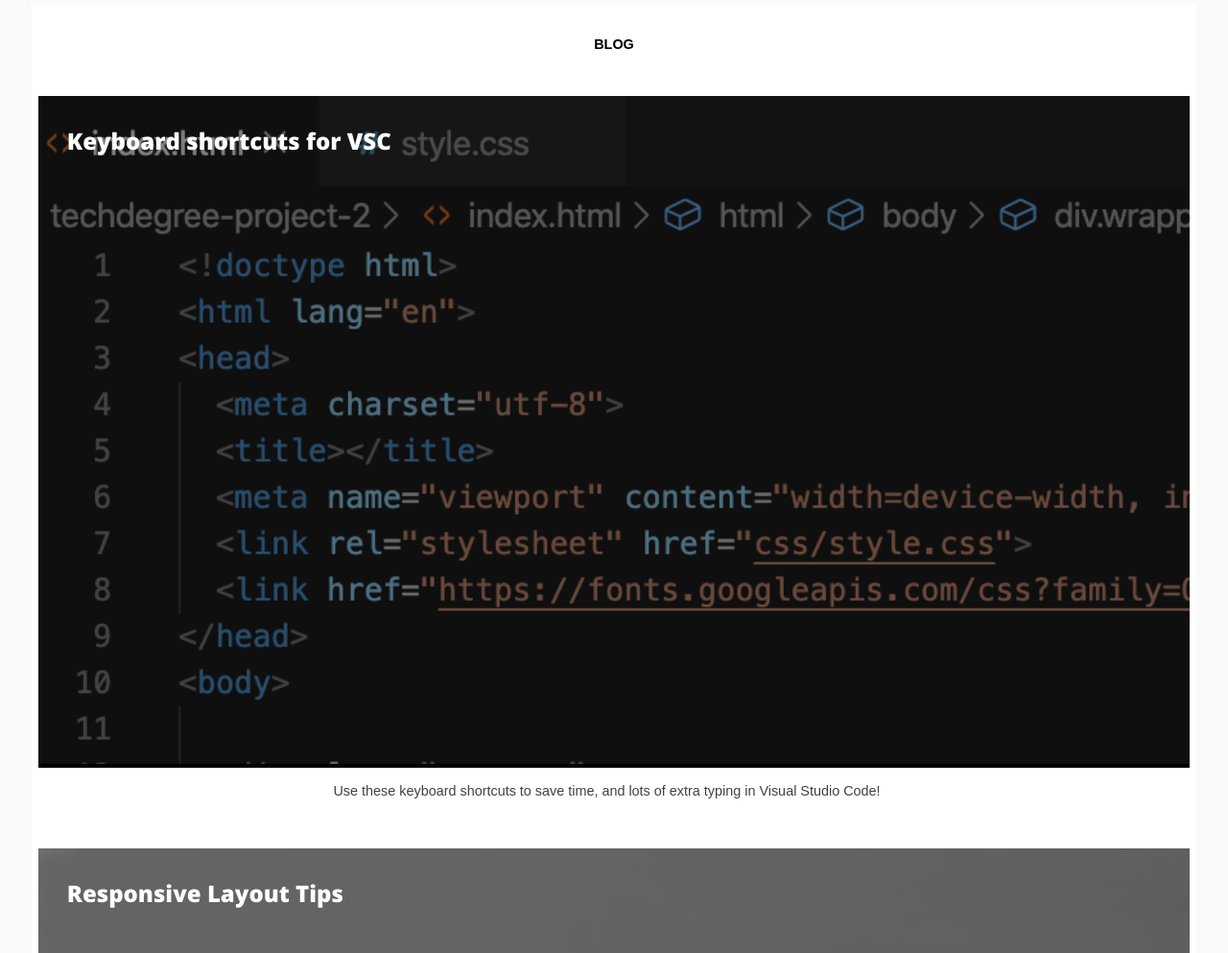
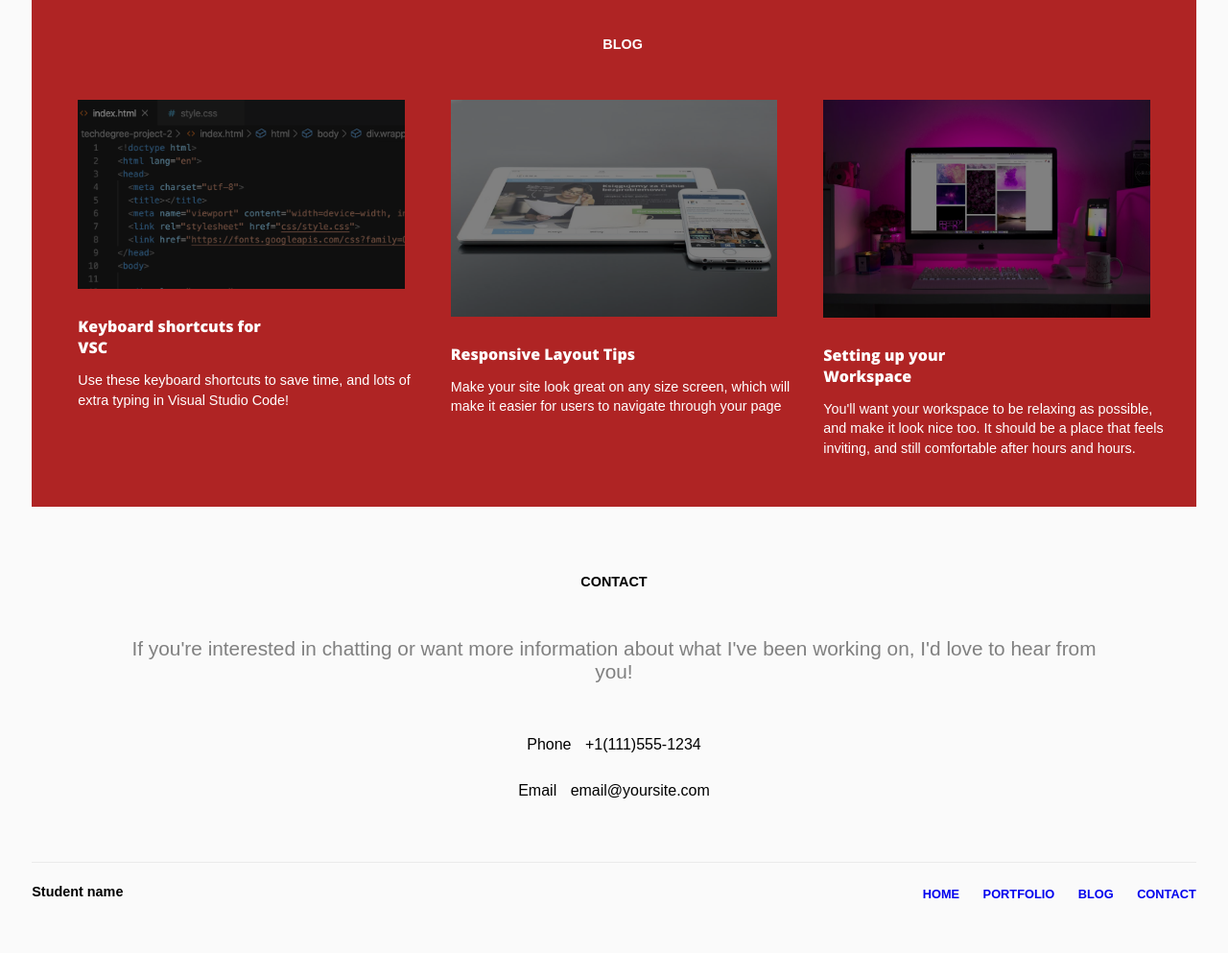
Before and after one commit to Sizu24/Responsive-Layout, a plain HTML site: page index.html in a window 1280 px wide. Shown: the part 1307-2300 px from the top of the page at 96% size. Drawn offline with nearby package versions, Linux system fonts and the light colour scheme.

Commit message:
blog img and articles set for 768 and 1024 size screens

```diff
--- a/css/style.css
+++ b/css/style.css
@@ -8,6 +8,7 @@ body {
   font-family: "Alta", sans-serif;
   background: #fafafa;
   margin-top: 25px;
+  max-width: 1280px;
 }
 
 a {
@@ -98,6 +99,7 @@ footer p {
 header .profile-pic {
   margin-top: 40px;
   width: 70%;
+
 }
 
 .title {
@@ -112,10 +114,6 @@ header .profile-pic {
   padding-bottom: 25px;
   padding-top: 10px;
   color: #969696;
-}
-
-.gradient-image {
-  background-image: linear-gradient(rgba: 0,0,0,0.5), url(images/code.png);
 }
 
 .footer-nav {
@@ -153,11 +151,9 @@ header .profile-pic {
   font-size: 0.9em;
   font-weight: 900;
 }
-
 .footer-message {
   color: #808080;
 }
-
 .contact-info {
   word-spacing: 10px;
   font-weight: 500;
@@ -171,14 +167,24 @@ header .profile-pic {
   text-align: center;
   background: #ffffff;
 }
-
 #portfolio img {
   width: 100%;
 }
 
+
+
+
+
+
 #blog {
   text-align: center;
-  background: #ffffff;
+  background: #af2424;
+  color: #fff;
+  padding: 0 3% 1% 3%;
+}
+
+#blog article {
+  position: relative;
 }
 
 figure {
@@ -186,26 +192,25 @@ figure {
   width: 100%;
   margin: 0;
 }
+
  #blog img{
    width: 100%;
    position: relative;
    opacity: 0.5;
-
  }
 
  .blog-info {
-   color: rgb(68, 64, 64);
+   color: #fff;
 
  }
  #blog h2 {
   position: absolute;
   color: #fff;
-  opacity: 1.0;
-  z-index: 1;
-  margin-left: 30px;
   font-weight: 900;
   font-size: 1.5rem;
   font-family: 'Open Sans', sans-serif;
+  top: 5px;
+  left: 30px;
  }
 
  #blog img:hover {
@@ -226,36 +231,43 @@ figure {
     flex-direction: row;
     justify-content: center;
   }
+
   .nav li {
     padding: 20px;
     background: #fafafa;
   }
+
   header {
     flex-direction: row-reverse;
   }
+
   .profile-pic {
     max-width: 42%;
     padding-right: 10px;
     padding-bottom: 60px;
   }
+
   .introduction{
     flex-basis: 40%;
     padding-top: 10px;
     padding-left: 1%;
     text-align: left;
     font-size: 1.3em;
+  }
 
-  }
   header p {
     flex-grow: 1;
   }
-  article {
+
+  #portfolio article {
     flex-basis: 48%;
     margin: 0 0.4em;
   }
-  article p {
+
+  #portfolio article p {
     padding: 0 35px 35px 20px;
   }
+
   .footer-message {
     font-size: 1.3em;
     padding: 0 85px 25px 85px;
@@ -289,6 +301,59 @@ figure {
   .contact-section {
     padding-top: 10px;
   }
+
+
+  #blog{
+    display: flex;
+    flex-direction: column;
+    padding-right: 0;
+
+  }
+
+  #blog article {
+    display: flex;
+    flex-direction: row;
+    position: relative;
+  }
+
+  #blog h2 {
+    font-size: 1em;
+    flex-basis: 20%;
+    position: static;
+    text-align: left;
+    margin-left: 20px;
+    padding-top: 0;
+  }
+
+  #blog figure {
+    flex-basis: 20%;
+    width: 40%;
+    /* clear: both; */
+    float: left;
+    margin: 15px 15px 15px 0;
+  }
+
+  #blog img {
+    flex-basis: 20%;
+    float: left;
+  }
+
+  #blog article p {
+    /* flex-basis: 60%; */
+    position: static;
+    float: left;
+    text-align: left;
+    margin-top: 0;
+  }
+
+  .content {
+  float: left;
+  width: 54%;
+
+  }
+  #blog img:hover {
+    opacity: 1.0;
+   }
 }
 
 @media screen and (min-width: 1024px){
@@ -313,8 +378,41 @@ figure {
     flex-basis: 30%;
     margin-right: 2%;
   }
-  article {
+  #portfolio article {
     flex-basis: 30%;
   }
 
+  #blog{
+
+    flex-wrap: wrap;
+    flex-direction: row;
+    justify-content: space-evenly;
+    padding-left: 1.5%;
+
+  }
+
+  #blog article {
+    flex-basis: 30%;
+
+  }
+  #blog figure {
+    width: 95%;
+
+  }
+
+  #blog h2 {
+    margin-left: 0;
+  }
+  #blog p {
+    /* text-align: center; */
+    width: 100%;
+    justify-content: center;
+    padding: 0;
+  }
+
+  #blog .title {
+    margin-bottom: 0;
+  }
+
+
 }
--- a/index.html
+++ b/index.html
@@ -86,35 +86,34 @@
 
         <article>
           <a href="#">
-          <h2>Keyboard shortcuts for VSC</h2>
           <figure>
             <img src="images/code.png" alt="HTML code" class="blog-pic">
           </figure>
-          <p class="blog-info">Use these keyboard shortcuts to save time,
-             and lots of extra typing in Visual Studio Code!</p>
+          <h2 class="content">Keyboard shortcuts for VSC</h2>
+          <p class="blog-info content">Use these keyboard shortcuts to save time,
+              and lots of extra typing in Visual Studio Code!</p>
           </a>
         </article>
 
         <article>
           <a href="#">
-          <h2>Responsive Layout Tips</h2>
           <figure>
             <img src="images/screens.jpeg" alt="Tablet and phone on table" class="blog-pic">
           </figure>
-          <p class="blog info">Make your site look great on any size screen, which will make
+          <h2 class="content">Responsive Layout Tips</h2>
+          <p class="blog-info content">Make your site look great on any size screen, which will make
             it easier for users to navigate through your page
           </p>
           </a>
         </article>
 
-
         <article>
           <a href="#">
-          <h2>Setting up your Workspace</h2>
           <figure>
           <img src="images/desk.jpeg" alt="iMac with purple backgorund light" class="blog-pic">
           </figure>
-          <p>You'll want your workspace to be relaxing as possible, and make it look nice too.
+          <h2 class="content">Setting up your Workspace</h2>
+          <p class="blog-info content">You'll want your workspace to be relaxing as possible, and make it look nice too.
             It should be a place that feels inviting, and still comfortable after hours and hours.
           </p>
           </a>
```
